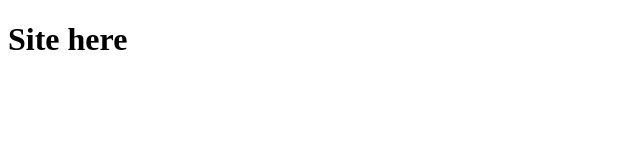
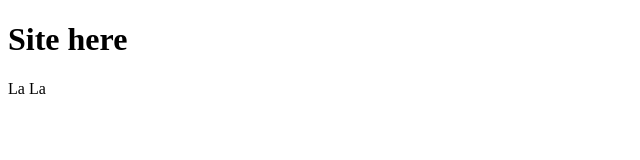
Before and after one commit to Ubaid05/sait, a plain HTML site: page index.html in a window 1280 px wide. Shown: the full height of the page, 0-640 px from the left. Drawn offline with Linux system fonts and the light colour scheme.

Commit message:
second commit

```diff
--- a/index.html
+++ b/index.html
@@ -6,6 +6,7 @@
 </head>
 <body>
 <h1> Site here </h1>
+<p> La La </p>
 
 </body>
 </html>
```
